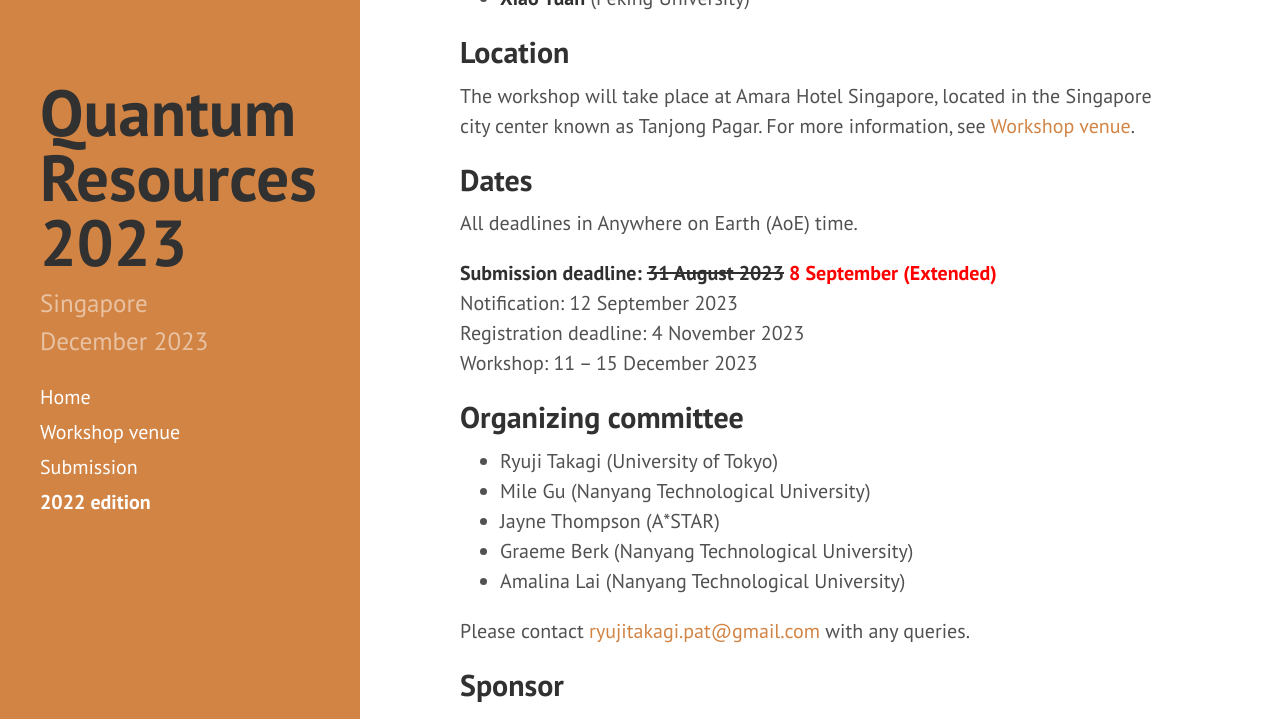
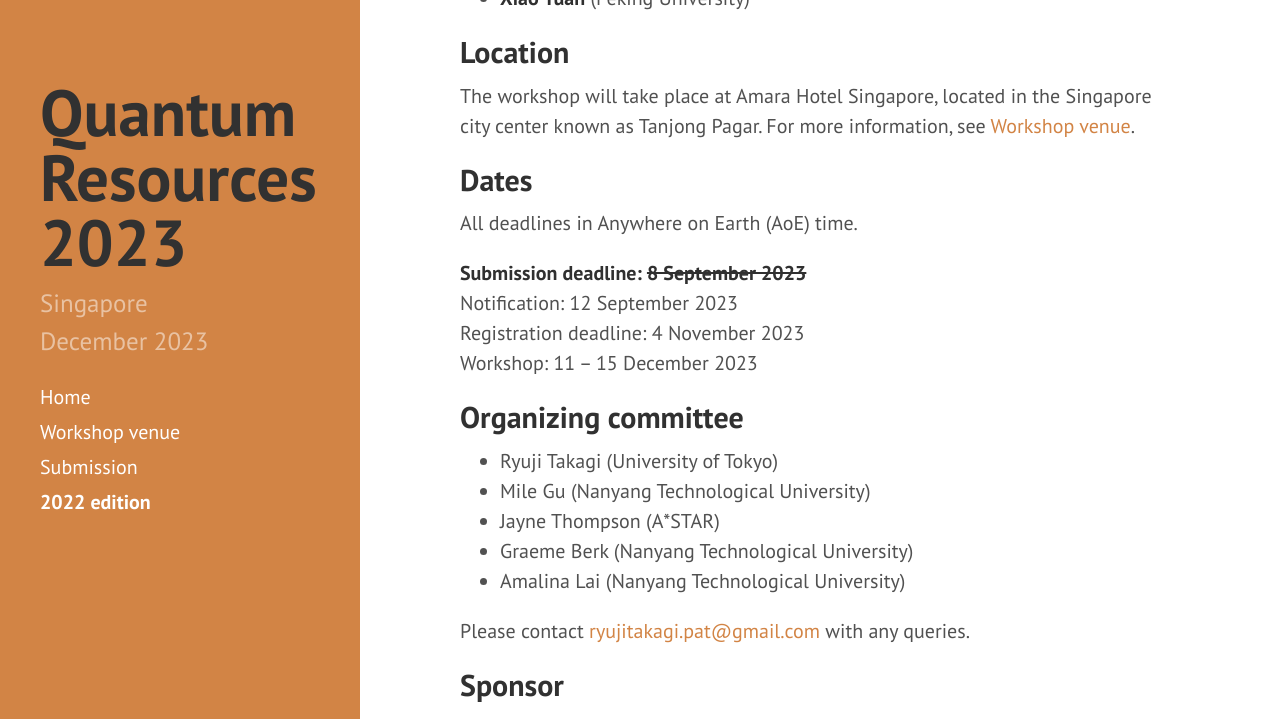
Before and after one commit to RyujiPat2/RyujiPat2.github.io, a Jekyll site: the page built from index.md, in a window 1280 px wide and 900 px high, scrolled down 1343 px, cut to the strip 0-719 px from the top of the window. Built offline with Jekyll 4.4.1, drawn with Linux system fonts in a browser that asks for light colours; nearby versions of some CDN libraries.

Commit message:
Update index.md

```diff
--- a/index.md
+++ b/index.md
@@ -55,7 +55,7 @@ The workshop will take place at Amara Hotel Singapore, located in the Singapore
 
 All deadlines in Anywhere on Earth (AoE) time.
 
-**Submission deadline: ~~31 August 2023~~ <span style="color:red">8 September (Extended)</span>**
+**Submission deadline: ~~8 September 2023~~**
 Notification: 12 September 2023
 Registration deadline: 4 November 2023
 Workshop: 11 &ndash; 15 December 2023
```
